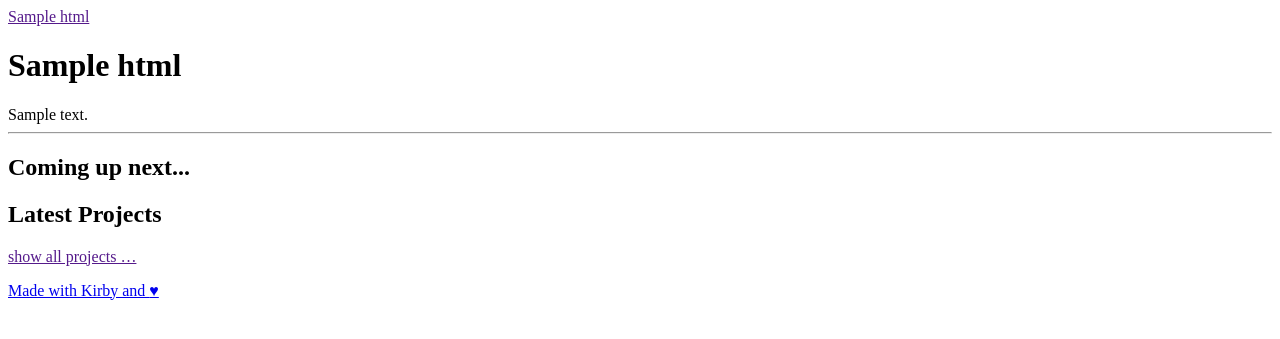
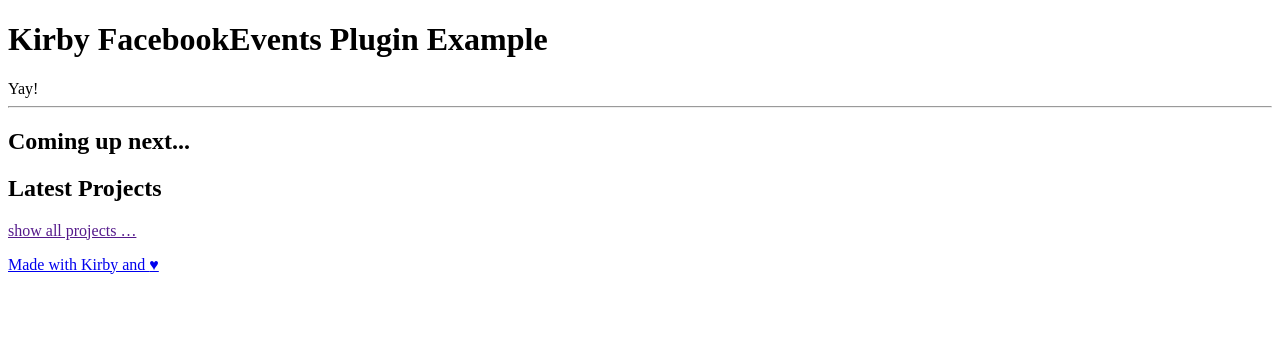
Before and after one commit to Andi-Lo/FacebookEventsExample, a PHP site: the page made by site/templates/home.php in a window 1280 px wide. Shown: the top 339 px of the page. Run offline with PHP 8.4, Linux system fonts and the light colour scheme; the template is opened without the code that fills it: most values are stand-ins (such as "Sample title", 1, 10 or a date in 2020); data that the repository does not hold is empty; some libraries are stand-ins or nearby versions.

Commit message:
simplified landing page

```diff
--- a/site/snippets/header.php
+++ b/site/snippets/header.php
@@ -14,15 +14,3 @@
 
 </head>
 <body>
-
-  <header class="header wrap wide" role="banner">
-    <div class="grid">
-
-      <div class="branding column">
-        <a href="<?= url() ?>" rel="home"><?= $site->title()->html() ?></a>
-      </div>
-
-      <?php snippet('menu') ?>
-
-    </div>
-  </header>
--- a/site/templates/home.php
+++ b/site/templates/home.php
@@ -3,9 +3,9 @@
   <main class="main" role="main">
 
     <header class="wrap">
-      <h1><?= $page->title()->html() ?></h1>
+      <h1>Kirby FacebookEvents Plugin Example</h1>
       <div class="intro text">
-        <?= $page->intro()->kirbytext() ?>
+        Yay!
       </div>
       <hr />
     </header>
```
Also changed, not shown: site/templates/default.php (line endings or trailing spaces).
